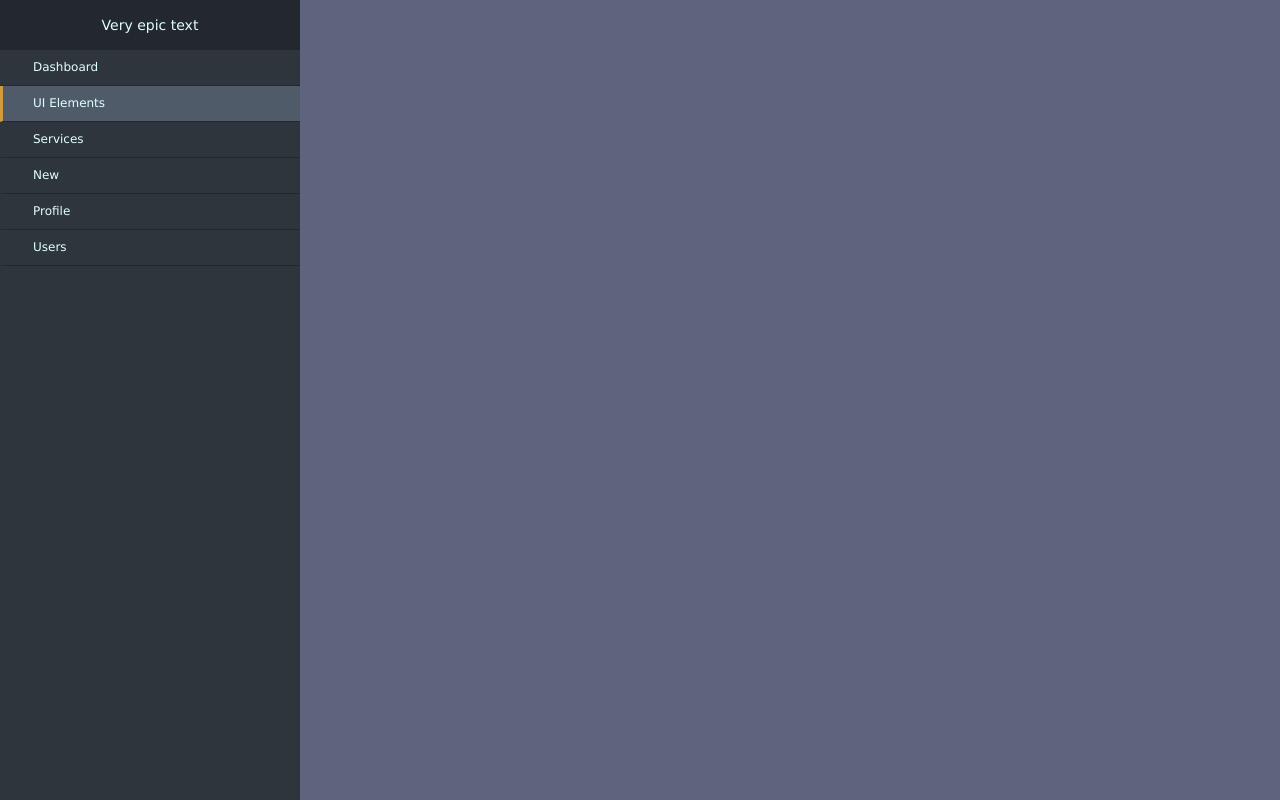
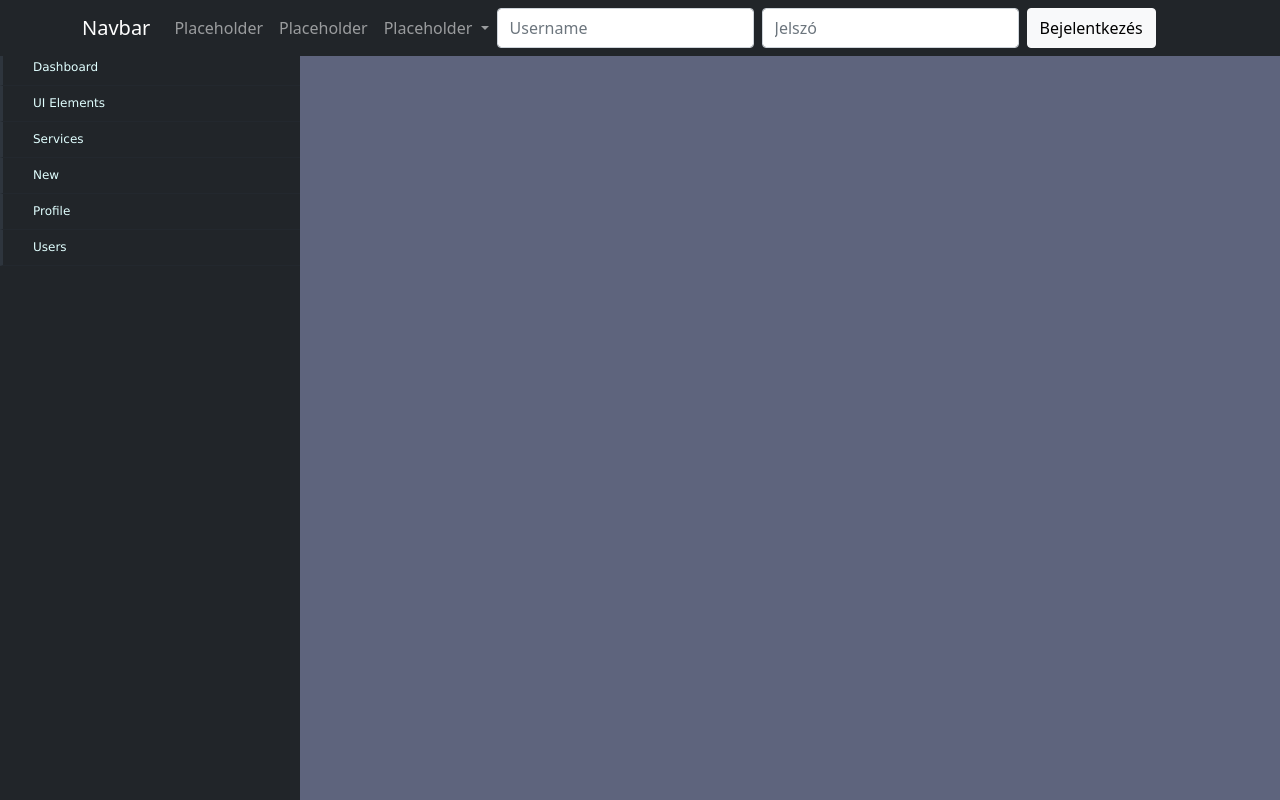
Before and after one commit to SzenasiLevente/ProjektOKJ, a PHP site: page / in a window 1280 px wide. Run offline with PHP 8.4, Linux system fonts and the light colour scheme; some libraries are stand-ins or nearby versions.

Commit message:
Added navbar & accordion tweaks
future tweaks required

```diff
--- a/CSS/general.css
+++ b/CSS/general.css
@@ -3,7 +3,7 @@
     font-family: verdana;
     font-size: 12px;
     font-weight: 200;
-    background-color: #2e353d;
+    background-color: #212529;
     position: fixed;
     top: 0px;
     width: 300px;
@@ -148,3 +148,7 @@ body {
     padding: 0px;
     background-color: #5e647d !important;
 }
+
+navbar {
+    font-family: sans-serif !important;
+}
--- a/index.php
+++ b/index.php
@@ -8,19 +8,16 @@
     <link rel="stylesheet" href="CSS/general.css">
     <!-- Links end -->
     <!-- Bootstrap -->
-    <link href="//netdna.bootstrapcdn.com/bootstrap/3.2.0/css/bootstrap.min.css" rel="stylesheet" id="bootstrap-css">
-    <script src="//netdna.bootstrapcdn.com/bootstrap/3.2.0/js/bootstrap.min.js"></script>
-    <script src="//code.jquery.com/jquery-1.11.1.min.js"></script>
+    <link href="https://cdn.jsdelivr.net/npm/bootstrap@5.0.2/dist/css/bootstrap.min.css" rel="stylesheet" integrity="sha384-EVSTQN3/azprG1Anm3QDgpJLIm9Nao0Yz1ztcQTwFspd3yD65VohhpuuCOmLASjC" crossorigin="anonymous">
+    <script src="https://cdn.jsdelivr.net/npm/bootstrap@5.0.2/dist/js/bootstrap.bundle.min.js" integrity="sha384-MrcW6ZMFYlzcLA8Nl+NtUVF0sA7MsXsP1UyJoMp4YLEuNSfAP+JcXn/tWtIaxVXM" crossorigin="anonymous"></script>
     <script src="https://code.jquery.com/jquery-3.3.1.slim.min.js" integrity="sha384-q8i/X+965DzO0rT7abK41JStQIAqVgRVzpbzo5smXKp4YfRvH+8abtTE1Pi6jizo" crossorigin="anonymous"></script>
-    <script src="https://cdnjs.cloudflare.com/ajax/libs/popper.js/1.14.7/umd/popper.min.js" integrity="sha384-UO2eT0CpHqdSJQ6hJty5KVphtPhzWj9WO1clHTMGa3JDZwrnQq4sF86dIHNDz0W1" crossorigin="anonymous"></script>
     <script src="https://stackpath.bootstrapcdn.com/bootstrap/4.3.1/js/bootstrap.min.js" integrity="sha384-JjSmVgyd0p3pXB1rRibZUAYoIIy6OrQ6VrjIEaFf/nJGzIxFDsf4x0xIM+B07jRM" crossorigin="anonymous"></script>
     <!-- Bootstrap end -->
     <title>Placeholder Main site</title>
 </head>
-<body >
-
-<div class="nav-side-menu">
-    <div class="brand">Very epic text</div>
+<body>
+<div class="nav-side-menu bg-dark">
+    <div class="brand">Placeholder so the website looks nice:)</div>
     <i class="fa fa-bars fa-2x toggle-btn" data-toggle="collapse" data-target="#menu-content"></i>
 
         <div class="menu-list">
@@ -32,7 +29,7 @@
                   </a>
                 </li>
 
-                <li  data-toggle="collapse" data-target="#products" class="collapsed active">
+                <li  data-toggle="collapse" data-target="#products" class="collapsed">
                   <a href="#"><i class="fa fa-gift fa-lg"></i> UI Elements <span class="arrow"></span></a>
                 </li>
                 <ul class="sub-menu collapse" id="products">
@@ -84,5 +81,38 @@
      </div>
 </div>
 
+<nav class="navbar navbar-expand-lg navbar-dark bg-dark">
+  <div class="container">
+  <a class="navbar-brand" href="#">Navbar</a>
+            <button class="navbar-toggler" type="button" data-bs-toggle="collapse" data-bs-target="#navbarNavDropdown" aria-controls="navbarNavDropdown" aria-expanded="false" aria-label="Toggle navigation">
+                <span class="navbar-toggler-icon"></span>
+            </button>
+            <div class="collapse navbar-collapse" id="navbarNavDropdown">
+                 <ul class="navbar-nav">
+                        <li class="nav-item">
+                            <a class="nav-link" aria-current="page" href="index.php">Placeholder</a>
+                        </li>
+                        <li class="nav-item">
+                            <a class="nav-link" href="">Placeholder</a>
+                        </li>
+                        <li class="nav-item dropdown">
+                            <a class="nav-link dropdown-toggle" href="#" id="navbarDropdownMenuLink" role="button" data-bs-toggle="dropdown" aria-expanded="false">
+                            Placeholder
+                            </a>
+                            <ul class="dropdown-menu" aria-labelledby="navbarDropdownMenuLink">
+                                <li><a class="dropdown-item" href="#">Placeholder</a></li>
+                                <li><a class="dropdown-item" href="#">Placeholder</a></li>
+                            </ul>
+                        </li>
+                        <form class="d-flex" method="POST">
+                              <input class="form-control me-2" type="text" placeholder="Username" name="inUsername">
+                              <input class="form-control me-2" type="password" placeholder="Jelszó" name="inPass">
+                              <button class="btn btn-light" type="submit" name="submit">Bejelentkezés</button>
+                        </form>
+                    </ul>
+            </div>
+</nav>
+
+
 </body>
 </html>
```
